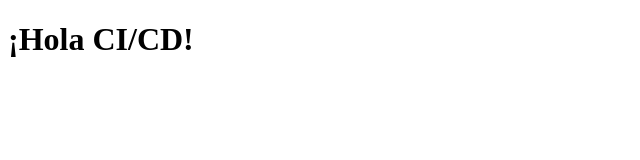
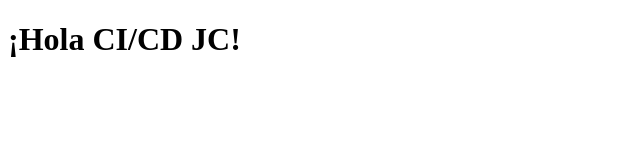
Before and after one commit to ArmentaBautista/CICD01, a plain HTML site: page index.html in a window 1280 px wide. Shown: the full height of the page, 0-640 px from the left. Drawn offline with Linux system fonts and the light colour scheme.

Commit message:
foranzado primer despliegue

```diff
--- a/index.html
+++ b/index.html
@@ -6,6 +6,6 @@
   <title>Mi primer CI/CD</title>
 </head>
 <body>
-  <h1>¡Hola CI/CD!</h1>
+  <h1>¡Hola CI/CD JC!</h1>
 </body>
 </html>
```
